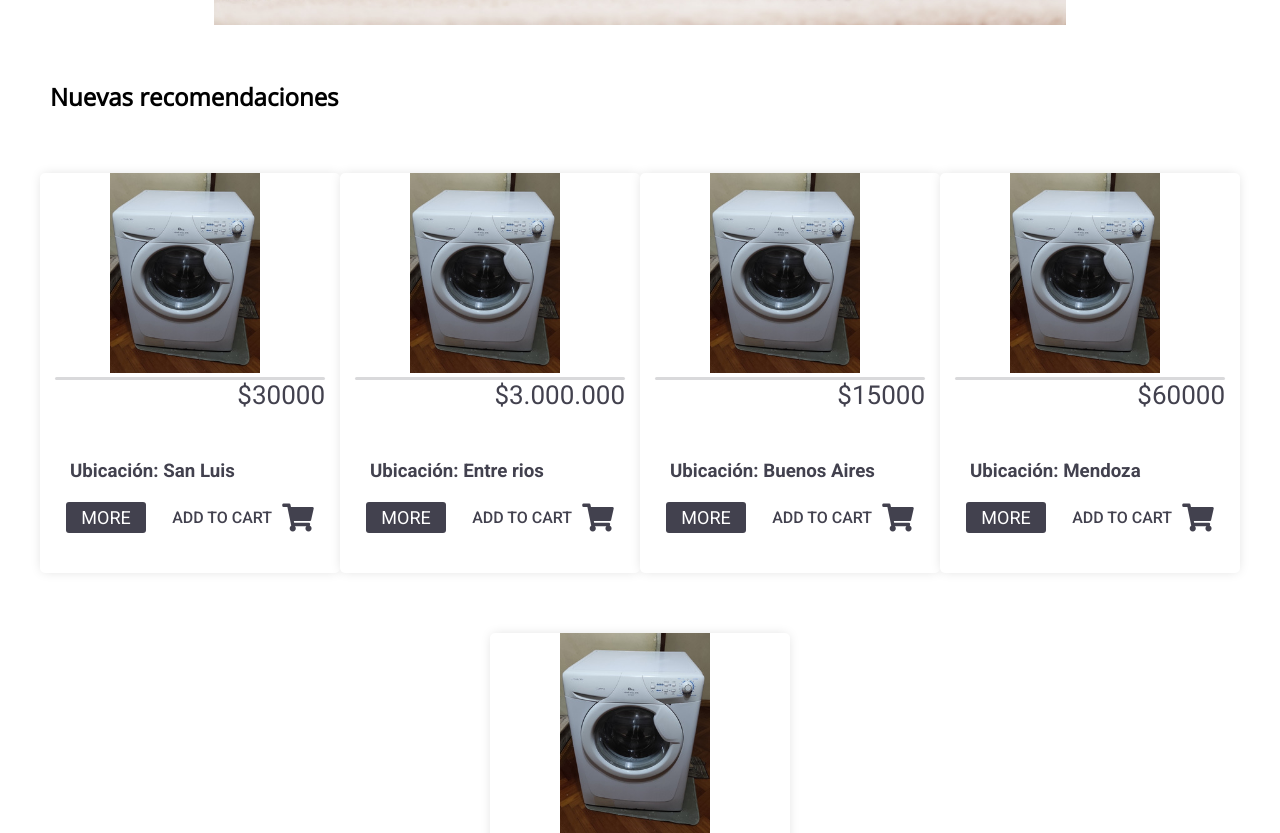
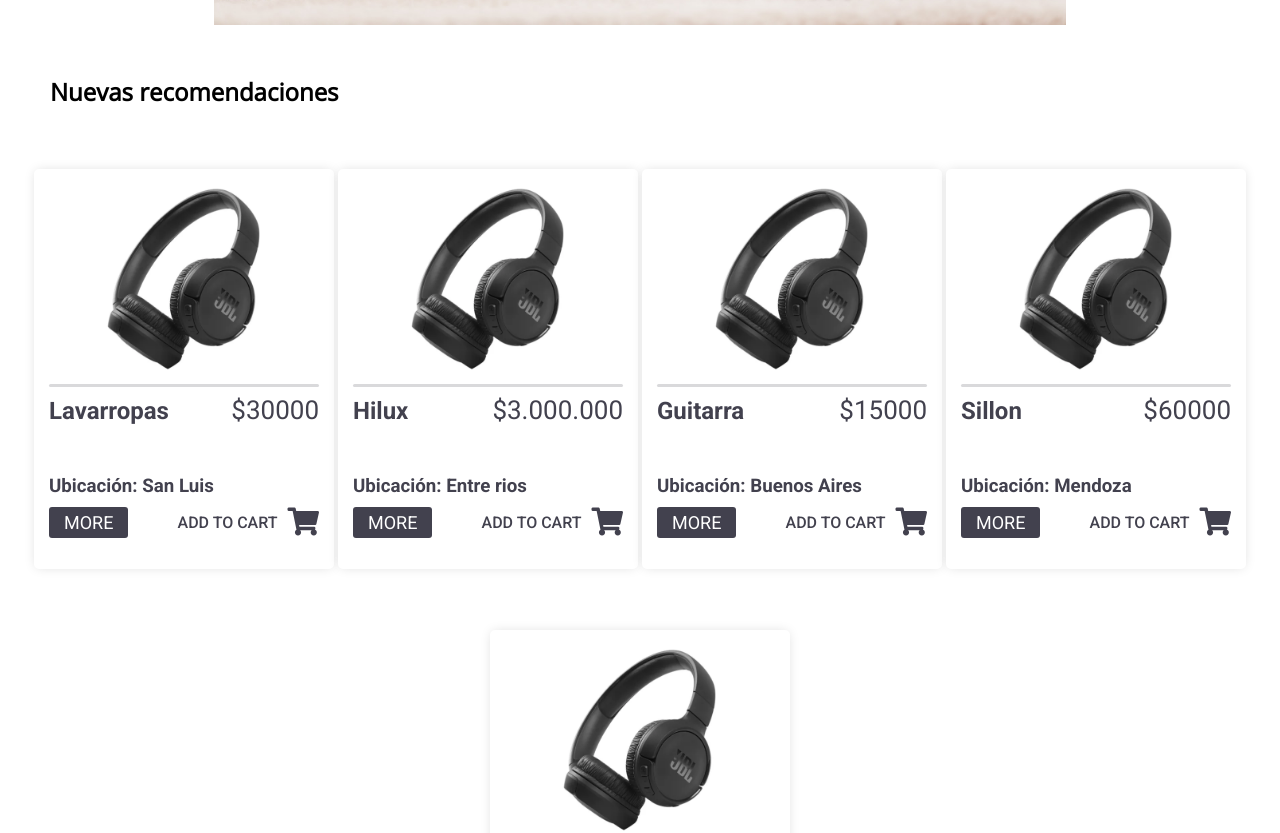
Before and after one commit to misael-github/e-commerce, a React (Create React App) app: page / in a window 1280 px wide. Shown: the part 616-1449 px from the top of the page. Built offline with nearby package versions, Linux system fonts and the light colour scheme.

Commit message:
change styles cards

```diff
--- a/src/App.js
+++ b/src/App.js
@@ -7,13 +7,19 @@ import Footer from "./generalComponents/components/Footer";
 import Banner from "./home/components/Banner";
 // import SectionPoducts from "./home/components/SectionProducts";
 import "./home/styles/index.css";
-import lavarropas from "./assets/lavarropas.jpg";
+// import lavarropas from "./assets/lavarropas.jpg";
+import auricular from "./assets/auricular.jpg";
+// import escritorio from "./assets/escritorio.jpg";
+// import sillon from "./assets/sillin.jfif";
+// import hilux from "./assets/hilux.jpg";
+
 import Cart from "./generalComponents/components/Cart";
 // import Search from "./generalComponents/components/Search";
 import Card from "./generalComponents/components/Cards";
 import jsonProducts from "../src/products.json";
 
 function App() {
+
   return (
     <div className="App">
       <header className="header">
@@ -27,10 +33,10 @@ function App() {
 
         {jsonProducts.map((product) => (
           <Card
-            name={product.name}
+            name={product.title}
             price={product.price}
             ubication={product.ubication}
-            img={lavarropas}
+            img={auricular}
             description={product.description}
           />
         ))}
--- a/src/generalComponents/styles/cards.css
+++ b/src/generalComponents/styles/cards.css
@@ -10,7 +10,7 @@
     color: #42414e;
 }
 .main{
-    height: 400px;
+    height:400px;
     width: 300px;
     background-color: #fff;
     box-shadow: 0px 0px 12px -2px #dadada;
@@ -34,14 +34,19 @@
     flex-direction: column;
 }
 .container-img{
-    width: 70%;
+    /* width: 70%; */
+    /* display: flex; */
     margin: auto;
 }
+
 img{
     width: 200px;
     height: 200px;
     margin: auto;
     object-fit: contain;
+    margin-top: 10px;
+    margin-bottom: 5px;
+    display: flex;
 }
 h1{
     margin: 10px 0 0 0;
@@ -67,15 +72,16 @@ h3{
 .ubication{
     margin: 0;
     padding-top: 50px;
-    margin-left: 30px;
+    margin-left: 15px;
 }
 .container-buttons-and-cart {
     display: flex;
-    justify-content: space-evenly;
+    justify-content: space-between;
     align-items: center;
-
     margin-top: 10px;
     font-size: 20px;
+    width: 90%;
+    margin: auto;
 }
 .add-to-card{
     display: flex;
--- a/src/index.css
+++ b/src/index.css
@@ -13,7 +13,7 @@ code {
 }
 .container-section-products{
   max-width: 95vw;
-  padding: 0px 40px ;
+  /* padding: 0px 20px ; */
   margin: auto;
   display: flex;
   align-items: center;
--- a/src/products.json
+++ b/src/products.json
@@ -4,7 +4,6 @@
         "id":1,
         "title":"Lavarropas",
         "price":"30000",
-        "img":"",
         "ubication":"San Luis",
         "description":"lavarropas lindo"
     },
@@ -13,7 +12,6 @@
         "id":2,
         "title":"Hilux",
         "price":"3.000.000",
-        "img":"",
         "ubication":"Entre rios",
          "description":"auto lindo"
     },
@@ -22,7 +20,6 @@
         "id":3,
         "title":"Guitarra",
         "price":"15000",
-        "img":"",
         "ubication":"Buenos Aires",
         "description":"guitarra lindo"
     },
@@ -31,7 +28,6 @@
         "id":4,
         "title":"Sillon",
         "price":"60000",
-        "img":"",
         "ubication":"Mendoza",
         "description":"sillon lindo"
     },
@@ -40,7 +36,6 @@
         "id":5,
         "title":"Compu",
         "price":"150000",
-        "img":"",
         "ubication":"San Luis",
         "description":"compu lindo"
     }
```
Also changed, not shown: src/assets/escritorio-pc.jpg (renamed from src/assets/ecritorio-pc.jpg).
